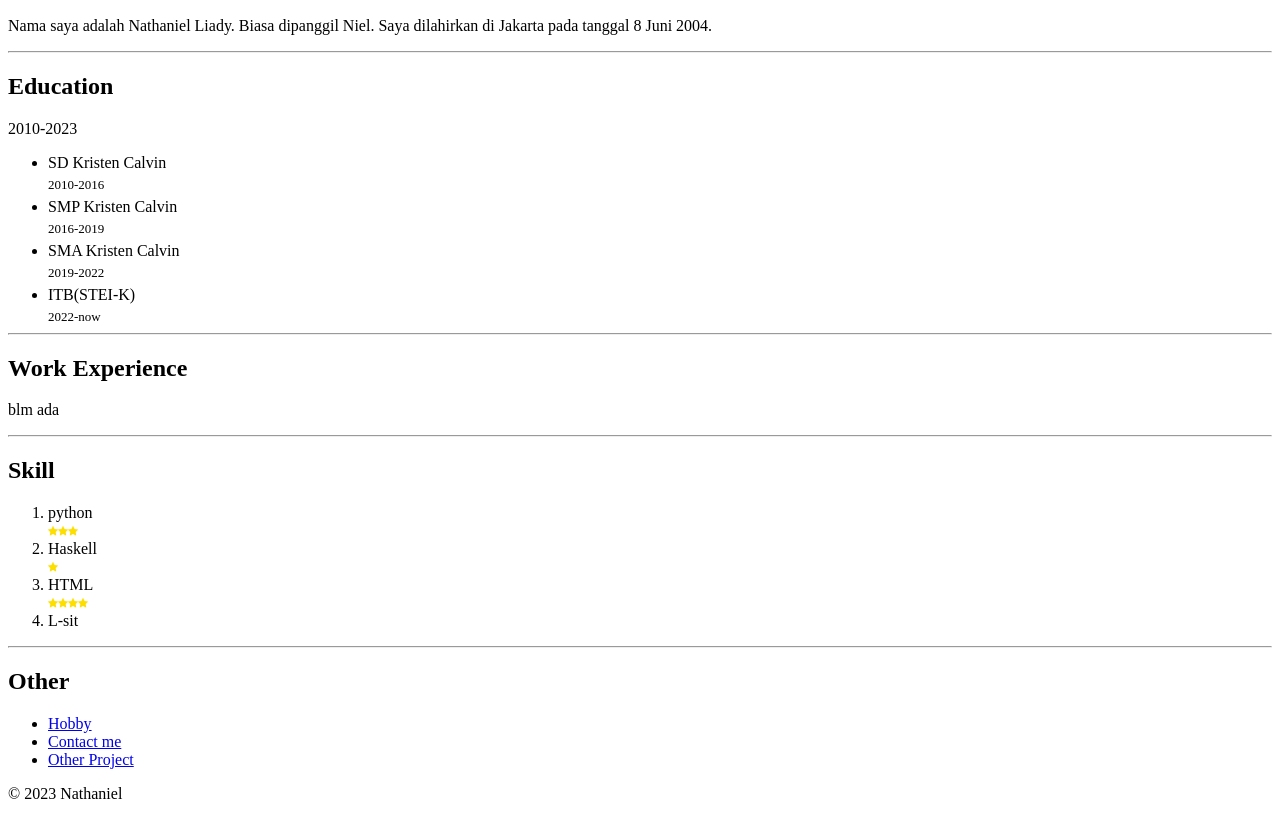
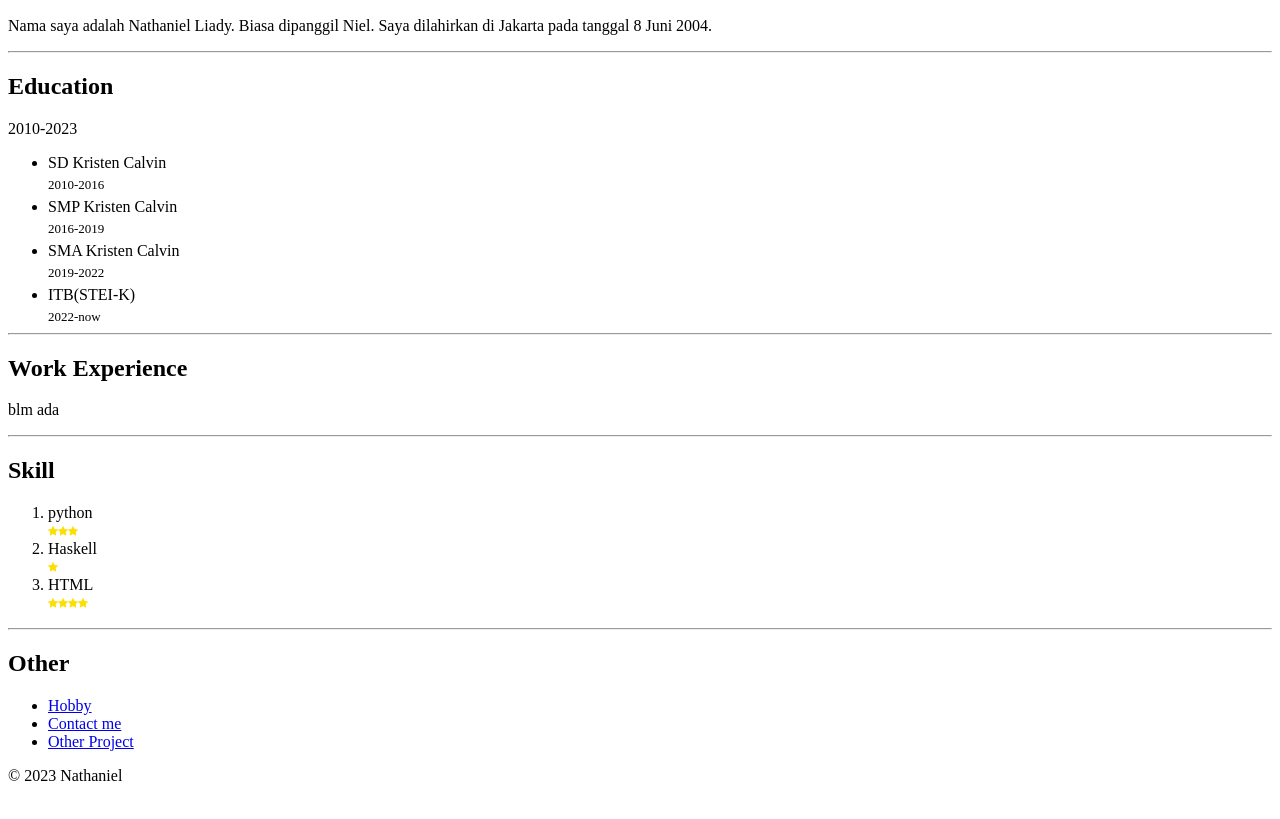
Before and after one commit to Nthniell/My-Resume, a plain HTML site: page index.html in a window 1280 px wide. Shown: the part 110-929 px from the top of the page. Drawn offline with Linux system fonts and the light colour scheme.

Commit message:
Update index.html

```diff
--- a/index.html
+++ b/index.html
@@ -44,7 +44,6 @@
         <img src="./Assets/Images/Bintang.png" style="height: 10px;"/>
         <li>HTML</li>
         <img src="./Assets/Images/Bintang.png" style="height: 10px;"/><img src="./Assets/Images/Bintang.png" style="height: 10px;"/><img src="./Assets/Images/Bintang.png" style="height: 10px;"/><img src="./Assets/Images/Bintang.png" style="height: 10px;"/>
-        <li>L-sit</li>
     </ol>
     <hr />
     <h2>Other</h2>
```
